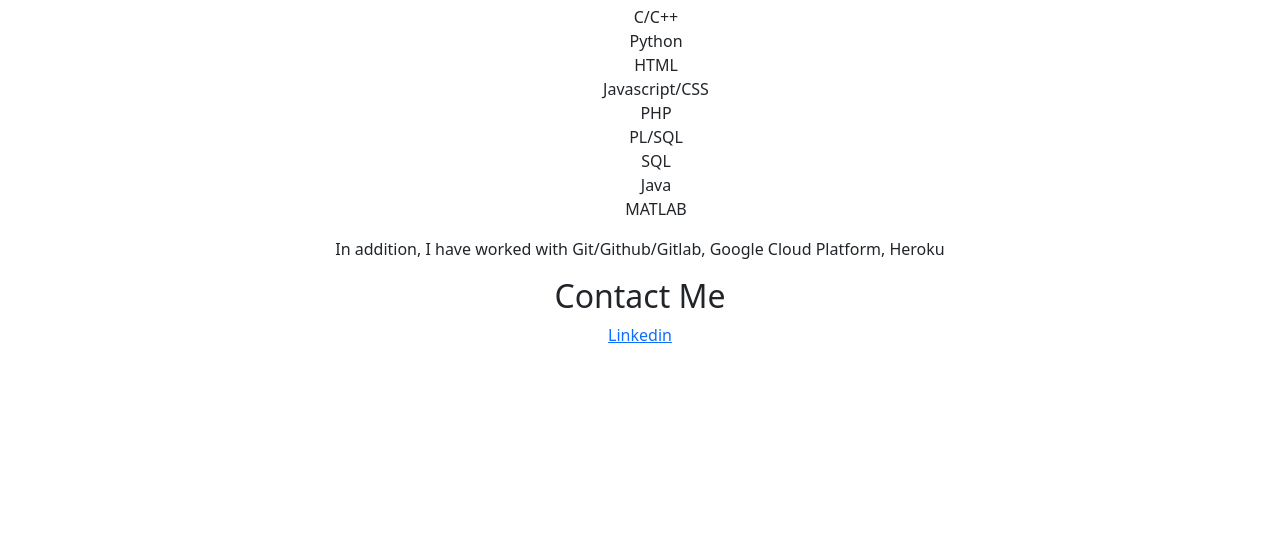
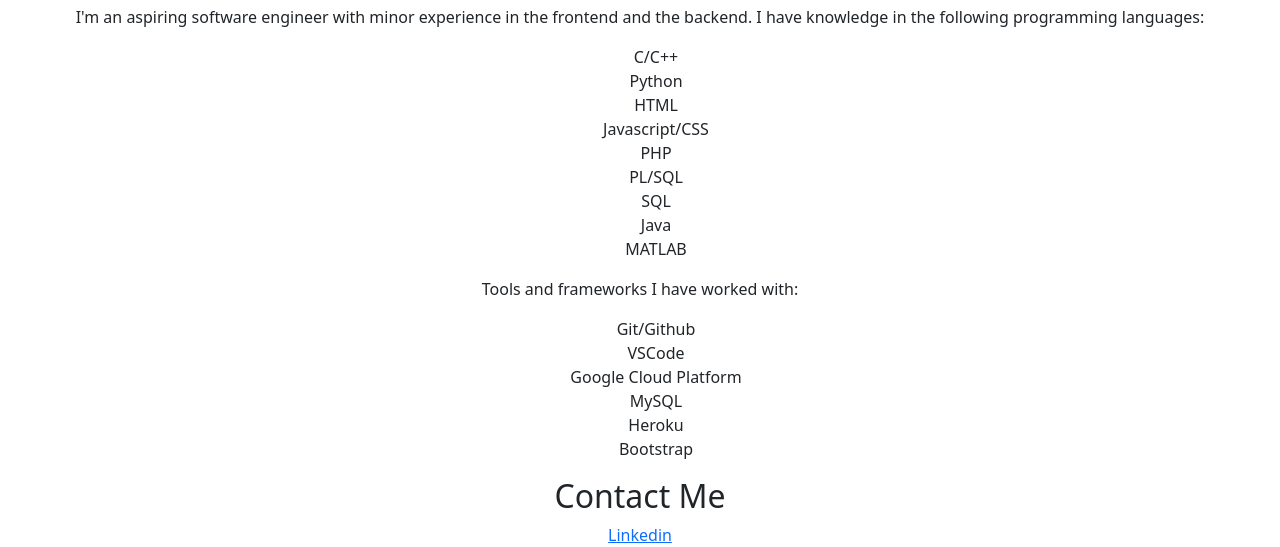
Before and after one commit to iarivera/iarivera.github.io, a website: page index.html in a window 1280 px wide. Shown: the part 656-1203 px from the top of the page. Before the commit the page ends 1003 px from the top, so only its background shows below. Drawn offline with nearby package versions, Linux system fonts and the light colour scheme.

```diff
--- a/index.html
+++ b/index.html
@@ -18,10 +18,11 @@
                     <li class="nav-item">
                         <a class="nav-link" href="#about">About Me</a>
                         <a class="nav-link" href="#contact">Contact Me</a>
+                        <a class="nav-link" href="\files\Ivan-Rivera-Resume-Fall2023.pdf">Resume</a>
                     </li>
                     <li class="nav-item">
-                        <!--TODO: FINISH resume-->
-                        <a class="nav-link" href="\files\Ivan-Rivera-Resume-Fall2023.pdf">Resume</a>
+                        <!--TODO: Make a new resume-->
+
                     </li>
                 </ul>
             </div>
@@ -47,9 +48,16 @@
                 <li>Java</li>
                 <li>MATLAB</li>
             </ul>
-            <p>In addition, I have worked
-                with Git/Github/Gitlab, Google Cloud Platform, Heroku
+            <p>Tools and frameworks I have worked with:
             </p>
+            <ul>
+                <li>Git/Github</li>
+                <li>VSCode</li>
+                <li>Google Cloud Platform</li>
+                <li>MySQL</li>
+                <li>Heroku</li>
+                <li>Bootstrap</li>
+            </ul>
         </div>
         <div class="contact" id="contact">
             <h2>Contact Me</h2>
--- a/styles.css
+++ b/styles.css
@@ -1,4 +1,4 @@
-body {
+div {
     text-align: center;
     ul {
         list-style-type: none;
```
